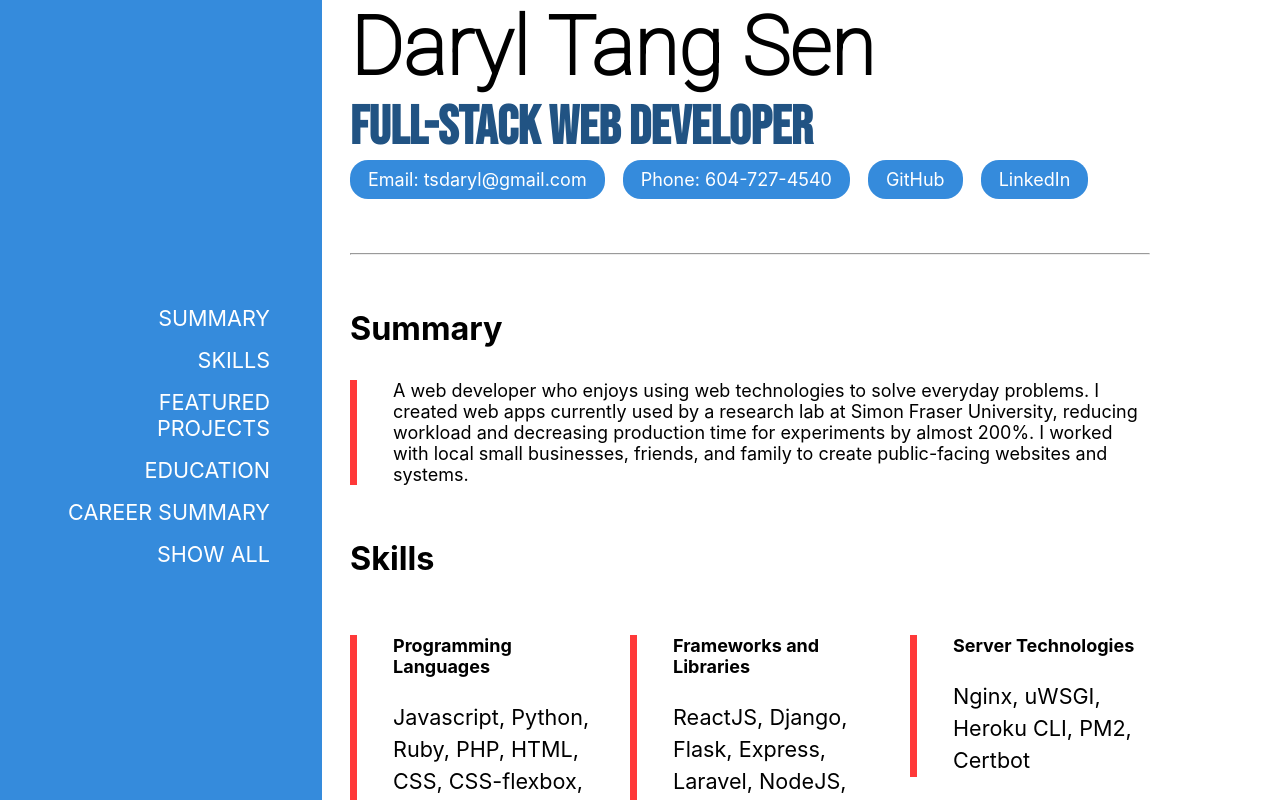
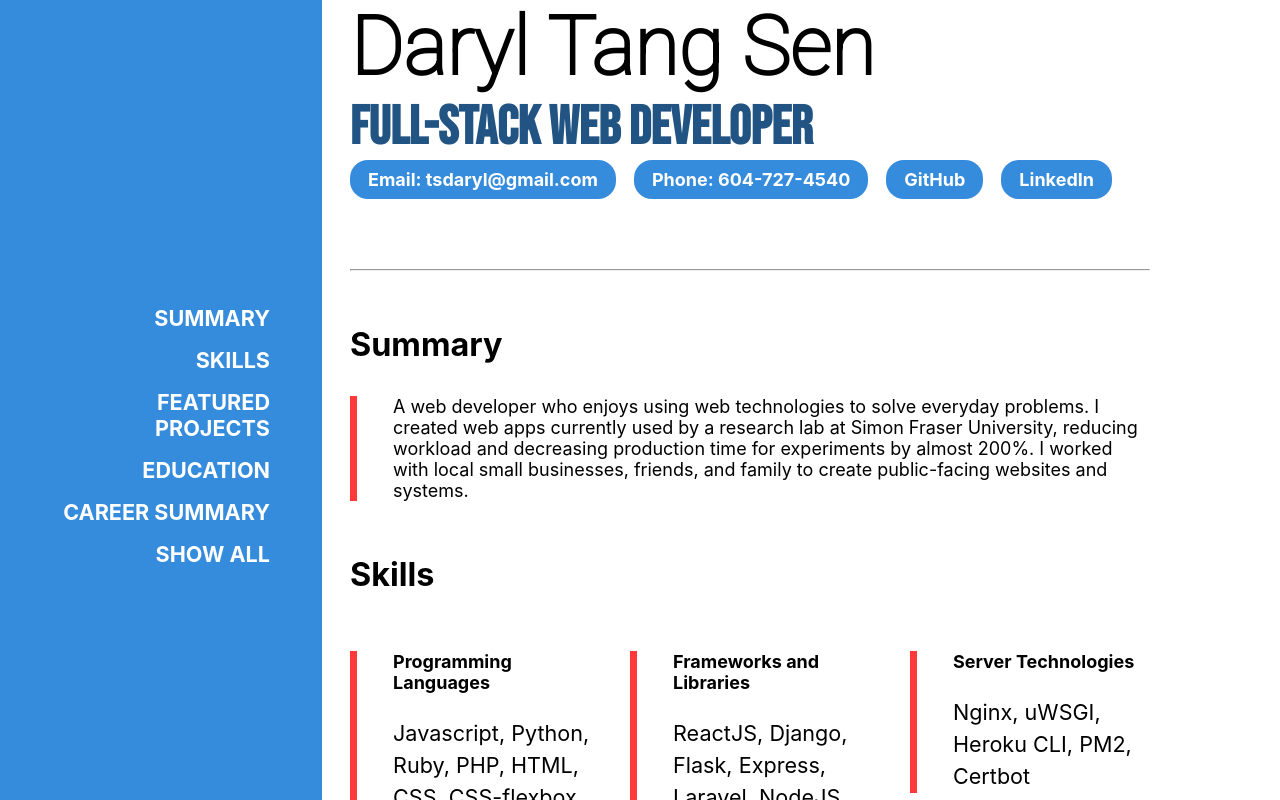
Before and after one commit to daryl-sen/sensworks, a React (Create React App) app: page / in a window 1280 px wide. Shown: the top 800 px of the page. Built offline with nearby package versions, Linux system fonts and the light colour scheme.

Commit message:
fix thin link text

```diff
--- a/src/components/LinkButton.scss
+++ b/src/components/LinkButton.scss
@@ -7,10 +7,12 @@
   border-radius: 1em 1em 1em 1em;
   -moz-border-radius: 1em 1em 1em 1em;
   -webkit-border-radius: 1em 1em 1em 1em;
+  margin-bottom: 1rem;
 }
 
 .link-button:link {
   text-decoration: none;
+  font-weight: bold;
 }
 
 .link-button:hover {
--- a/src/components/Sidenav.scss
+++ b/src/components/Sidenav.scss
@@ -26,6 +26,7 @@ nav {
     text-decoration: none;
     color: #fff;
     font-size: 1.2em;
+    font-weight: bold;
   }
   a:hover {
     color: rgb(150, 182, 230);;
```
Also changed, not shown: 2 other files (tests, documents, lock files or other folders).
